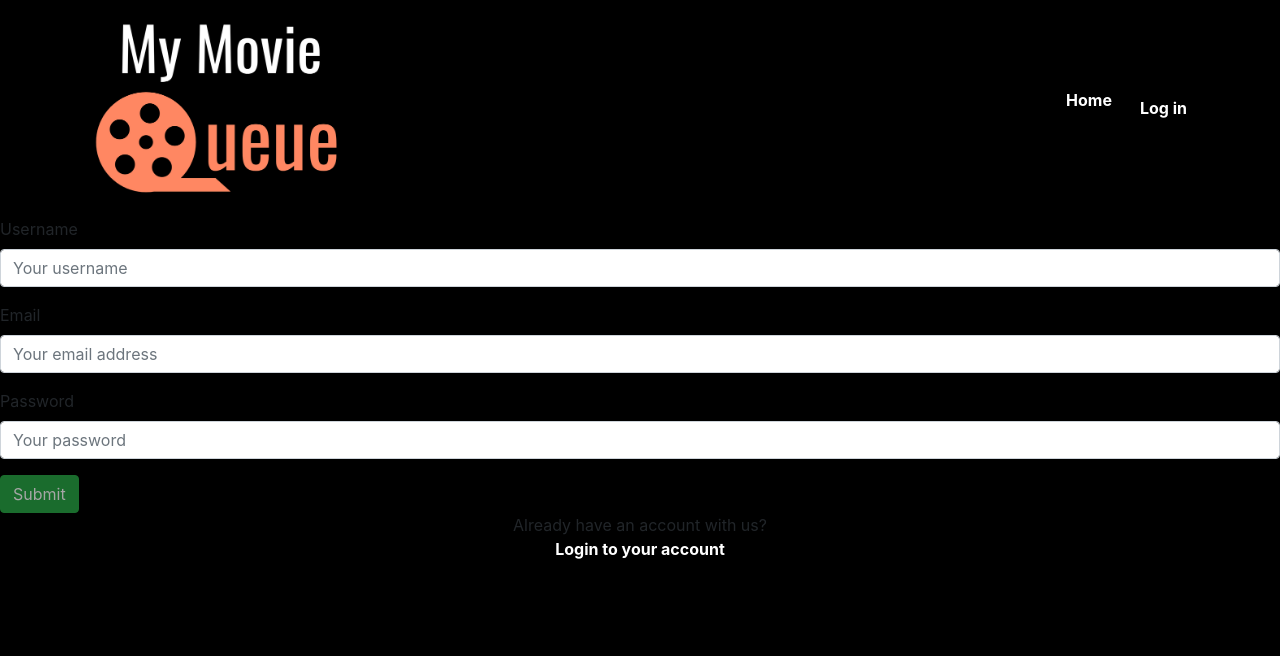
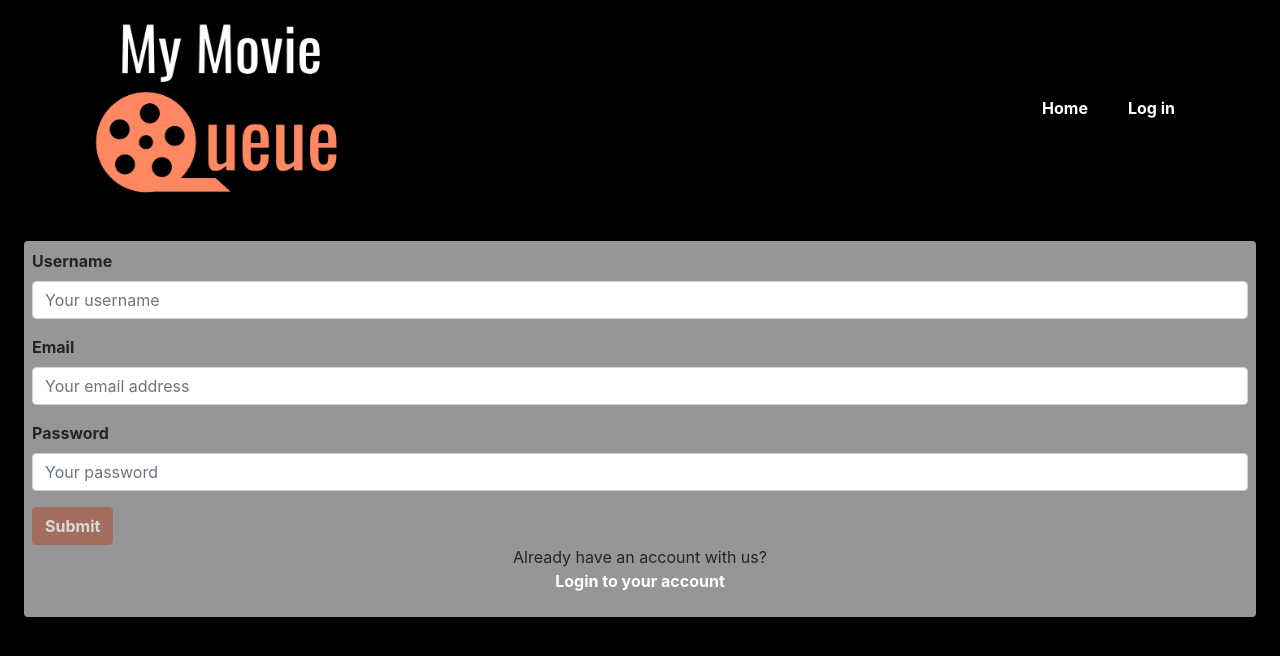
Before and after one commit to mschellberg/my-movie-queue, a React (Create React App) app in the folder client/: page /signup in a window 1280 px wide. Shown: the top 656 px of the page. Built offline with nearby package versions, Linux system fonts and the light colour scheme; no server answers.

Commit message:
fix login layout

```diff
--- a/client/src/app.css
+++ b/client/src/app.css
@@ -175,3 +175,12 @@ nav {
 .queue-button {
   background-color: #ff8762;
 }
+
+.orange-button:disabled {
+  background-color: #aa5a42;
+  border-color: #aa5a42;
+}
+
+.orange-button:disabled:hover {
+  color: white;
+}
--- a/client/src/components/Nav.js
+++ b/client/src/components/Nav.js
@@ -20,11 +20,17 @@ function Nav(props) {
          {/*This is where the COnditional was added for the Nav*/}
                     {Auth.loggedIn() ? (
                 <>
-                  <Link to="/queue" className="link-text bold-text add-padding main-link">My Queue</Link>
-                  <Link onClick={Auth.logout}className="link-text bold-text add-padding main-link">Logout</Link>
+                    <li>
+                        <Link to="/queue" className="link-text bold-text add-padding main-link">My Queue</Link>
+                    </li>
+                    <li>
+                        <Link onClick={Auth.logout}className="link-text bold-text add-padding main-link">Logout</Link>
+                    </li>
                 </>
               ) : (
-                <Link to="/login" className="link-text bold-text add-padding main-link">Log in</Link>
+                    <li>
+                        <Link to="/login" className="link-text bold-text add-padding main-link">Log in</Link>
+                    </li>
               )}
                 </ul>
             </div>
--- a/client/src/pages/Login.js
+++ b/client/src/pages/Login.js
@@ -58,12 +58,13 @@ const Login = () => {
 
     return (
       <>
+      <div className="results-container add-margin">
       <Form noValidate validated={validated} onSubmit={handleFormSubmit}>
         <Alert dismissible onClose={() => setShowAlert(false)} show={showAlert} variant='danger'>
           Something went wrong with your login credentials!
         </Alert>
         <Form.Group>
-          <Form.Label htmlFor='email'>Email</Form.Label>
+          <Form.Label htmlFor='email' className="bold-text">Email</Form.Label>
           <Form.Control
             type='text'
             placeholder='Your email'
@@ -76,7 +77,7 @@ const Login = () => {
         </Form.Group>
 
         <Form.Group>
-          <Form.Label htmlFor='password'>Password</Form.Label>
+          <Form.Label htmlFor='password' className="bold-text">Password</Form.Label>
           <Form.Control
             type='password'
             placeholder='Your password'
@@ -90,12 +91,14 @@ const Login = () => {
         <Button
           disabled={!(userFormData.email && userFormData.password)}
           type='submit'
+          className="orange-button"
           variant='success'>
           Submit
         </Button>
       </Form>
 
       <p className="center">Don't have an account with us yet?<br/><Link to="/signup" className="add-padding link-text bold-text">Create an Account</Link></p>
+      </div>
     </>
   );
 };
--- a/client/src/pages/Signup.js
+++ b/client/src/pages/Signup.js
@@ -64,6 +64,7 @@ const Signup = () => {
     return (
         <>
         {/* This is needed for the validation functionality above */}
+        <div className="results-container add-margin">
         <Form noValidate validated={validated} onSubmit={handleFormSubmit}>
             {/* show alert if server response is bad */}
             <Alert dismissible onClose={() => setShowAlert(false)} show={showAlert} variant='danger'>
@@ -71,7 +72,7 @@ const Signup = () => {
             </Alert>
 
             <Form.Group>
-                <Form.Label htmlFor='username'>Username</Form.Label>
+                <Form.Label htmlFor='username' className="bold-text">Username</Form.Label>
                 <Form.Control
                     type='text'
                     placeholder='Your username'
@@ -84,7 +85,7 @@ const Signup = () => {
             </Form.Group>
 
             <Form.Group>
-                <Form.Label htmlFor='email'>Email</Form.Label>
+                <Form.Label htmlFor='email' className="bold-text">Email</Form.Label>
                 <Form.Control
                     type='email'
                     placeholder='Your email address'
@@ -97,7 +98,7 @@ const Signup = () => {
             </Form.Group>
 
             <Form.Group>
-                <Form.Label htmlFor='password'>Password</Form.Label>
+                <Form.Label htmlFor='password' className="bold-text">Password</Form.Label>
                 <Form.Control
                     type='password'
                     placeholder='Your password'
@@ -111,11 +112,13 @@ const Signup = () => {
             <Button
             disabled={!(userFormData.username && userFormData.email && userFormData.password)}
             type='submit'
+            className="orange-button"
             variant='success'>
                 Submit
             </Button>
             <p className="center">Already have an account with us?<br /><Link to="/login" className="add-padding link-text bold-text">Login to your account</Link></p>
         </Form>
+        </div>
     </>
 );
 };
```
